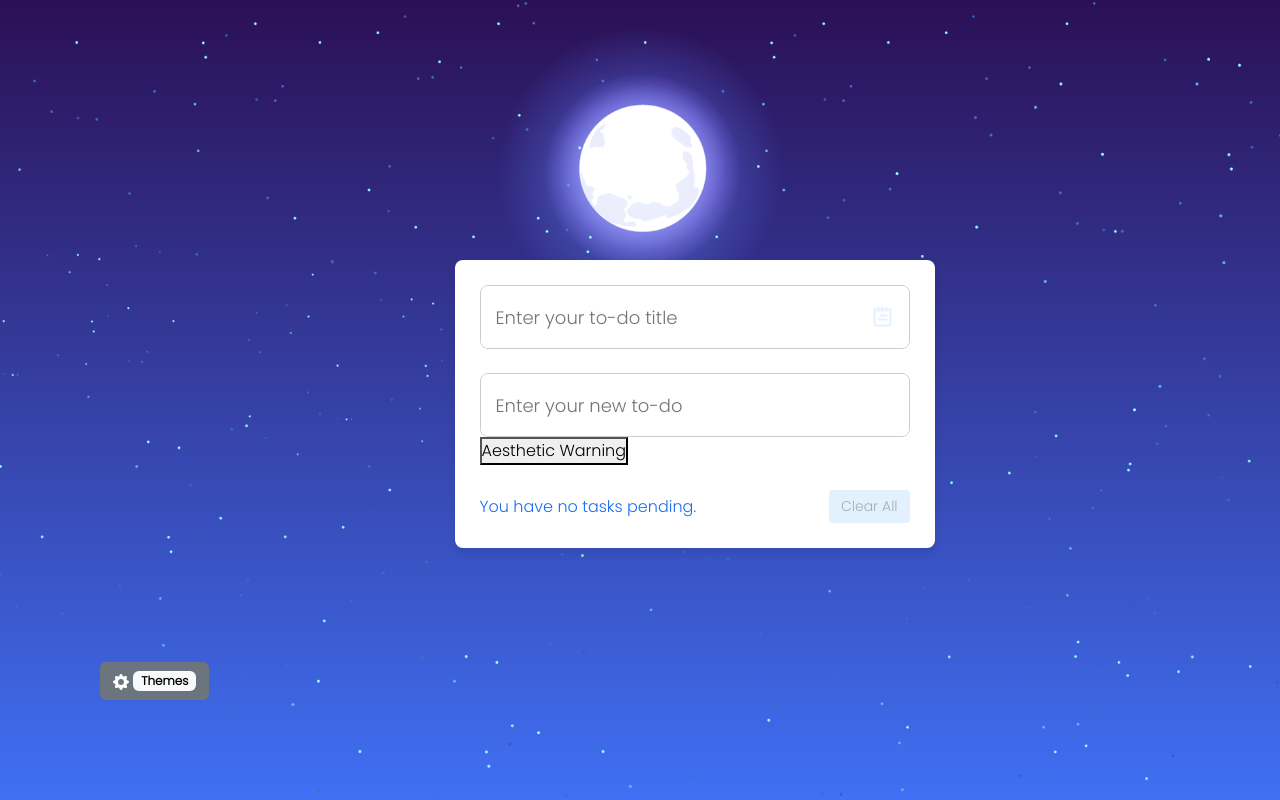
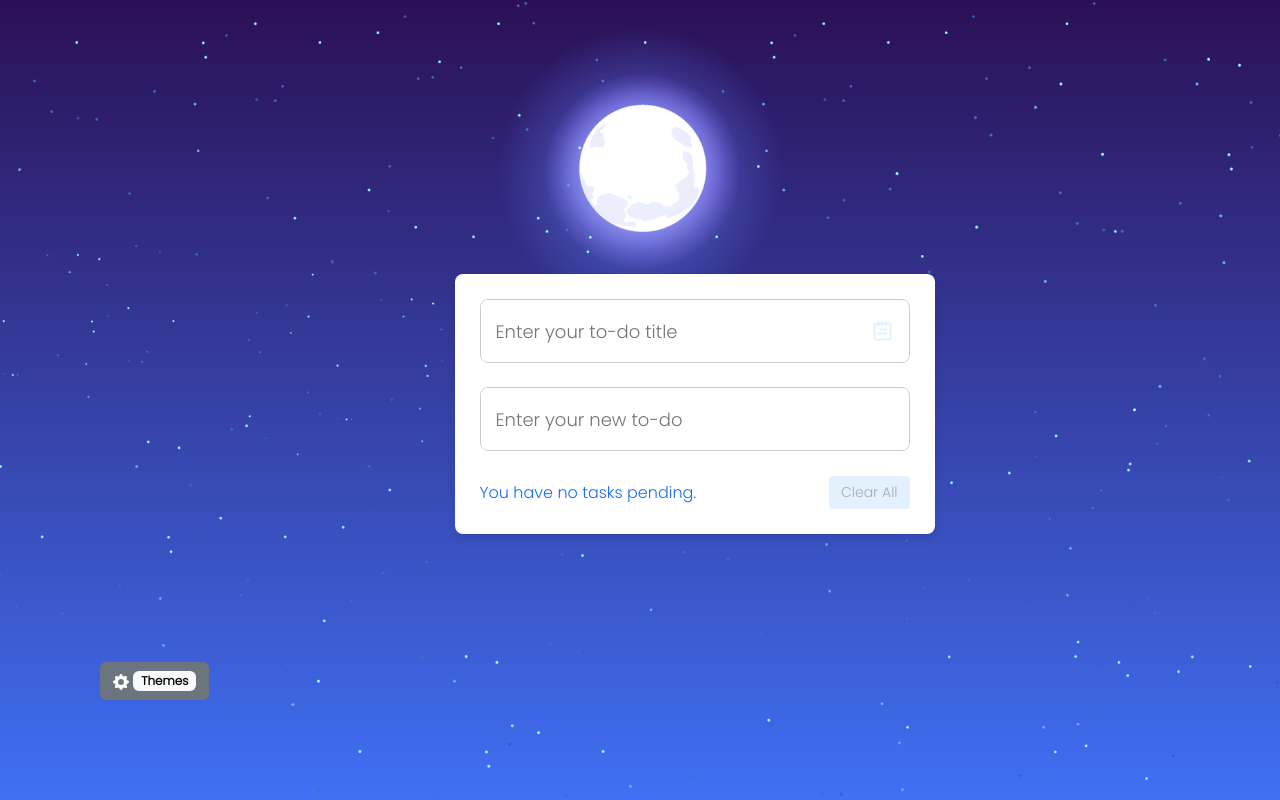
Before and after one commit to MyrtheRosa/toDoListProject, a Laravel app: page /todo in a window 1280 px wide. Run offline with Laravel 12, Linux system fonts and the light colour scheme.

Commit message:
rip aesthetic :(

```diff
--- a/ToDoList/resources/views/todo.blade.php
+++ b/ToDoList/resources/views/todo.blade.php
@@ -29,7 +29,7 @@
         <div id="inputField">
             <textarea id="inputTextArea" placeholder="Enter your new to-do"></textarea>
         </div>
-        <button>Aesthetic Warning</button>
+        {{-- <button>Aesthetic Warning</button> --}}
         <ul id="toDoList"></ul>
         <div id="pendingTasks">
             <span>You have <span id="pendingNum">no </span> tasks pending. </span>
```
